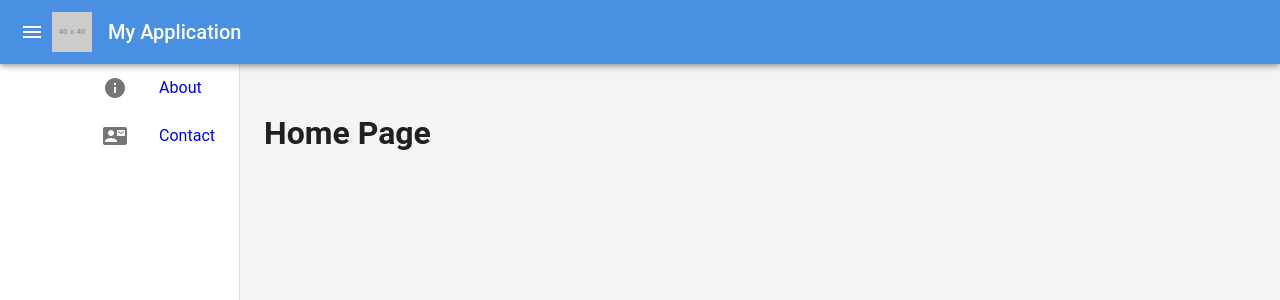
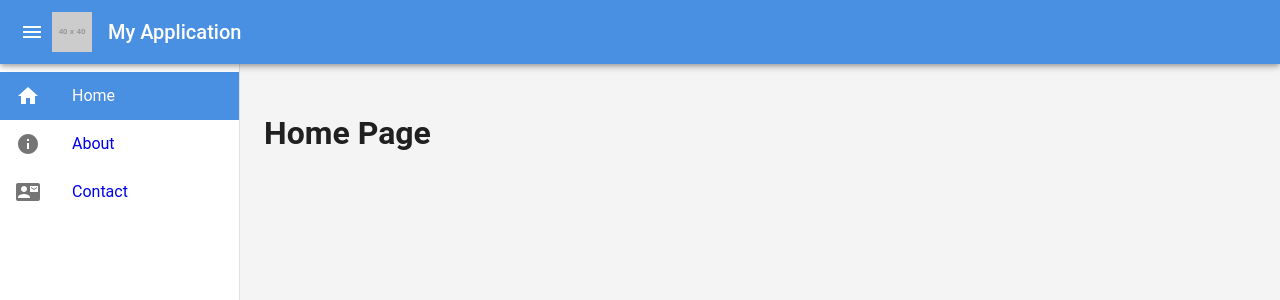
Before and after one commit to lakshmi53/mui-demo, a React (Create React App) app: page / in a window 1280 px wide. Shown: the top 300 px of the page. Built offline with nearby package versions, Linux system fonts and the light colour scheme.

Commit message:
sidebar is fixed

```diff
--- a/src/components/Sidebar.tsx
+++ b/src/components/Sidebar.tsx
@@ -1,21 +1,9 @@
 import React from "react";
-import {
-  Drawer,
-  List,
-  ListItem,
-  ListItemIcon,
-  ListItemText,
-  Divider,
-  IconButton,
-  Box,
-} from "@mui/material";
+import { Drawer, List, ListItem, ListItemIcon, ListItemText, Box } from "@mui/material";
 import { NavLink } from "react-router-dom";
 import HomeIcon from "@mui/icons-material/Home";
 import InfoIcon from "@mui/icons-material/Info";
 import ContactMailIcon from "@mui/icons-material/ContactMail";
-import ChevronLeftIcon from "@mui/icons-material/ChevronLeft";
-import ChevronRightIcon from "@mui/icons-material/ChevronRight";
-
 
 interface SidebarProps {
   isOpen: boolean;
@@ -39,31 +27,32 @@ const Sidebar: React.FC<SidebarProps> = ({ isOpen }) => {
         },
       }}
     >
-      <Box sx={{ display: "flex", justifyContent: "flex-end", padding: 1 }}>
-        {/* <IconButton>
-          {isOpen ? <ChevronLeftIcon /> : <ChevronRightIcon />}
-        </IconButton>       */}
+      <Box sx={{ mt: 8 }}>
         <List>
-          <ListItem component={NavLink} to="/">
-            <ListItemIcon>
-              <HomeIcon />
-            </ListItemIcon>
-            {isOpen && <ListItemText primary="Home" />}
-          </ListItem>
-          <ListItem component={NavLink} to="/about">
-            <ListItemIcon>
-              <InfoIcon />
-            </ListItemIcon>
-            {isOpen && <ListItemText primary="About" />}
-          </ListItem>
-          <ListItem component={NavLink} to="/contact">
-            <ListItemIcon>
-              <ContactMailIcon />
-            </ListItemIcon>
-            {isOpen && <ListItemText primary="Contact" />}
-          </ListItem>
+          {[
+            { text: "Home", icon: <HomeIcon />, to: "/" },
+            { text: "About", icon: <InfoIcon />, to: "/about" },
+            { text: "Contact", icon: <ContactMailIcon />, to: "/contact" },
+          ].map((item, index) => (
+            <ListItem
+              key={index}
+              component={NavLink}
+              to={item.to}
+              sx={{
+                "&.active": {
+                  backgroundColor: "primary.main",
+                  color: "white",
+                  "& .MuiListItemIcon-root": {
+                    color: "white",
+                  },
+                },
+              }}
+            >
+              <ListItemIcon>{item.icon}</ListItemIcon>
+              {isOpen && <ListItemText primary={item.text} />}
+            </ListItem>
+          ))}
         </List>
-        <Divider />
       </Box>
     </Drawer>
   );
```
